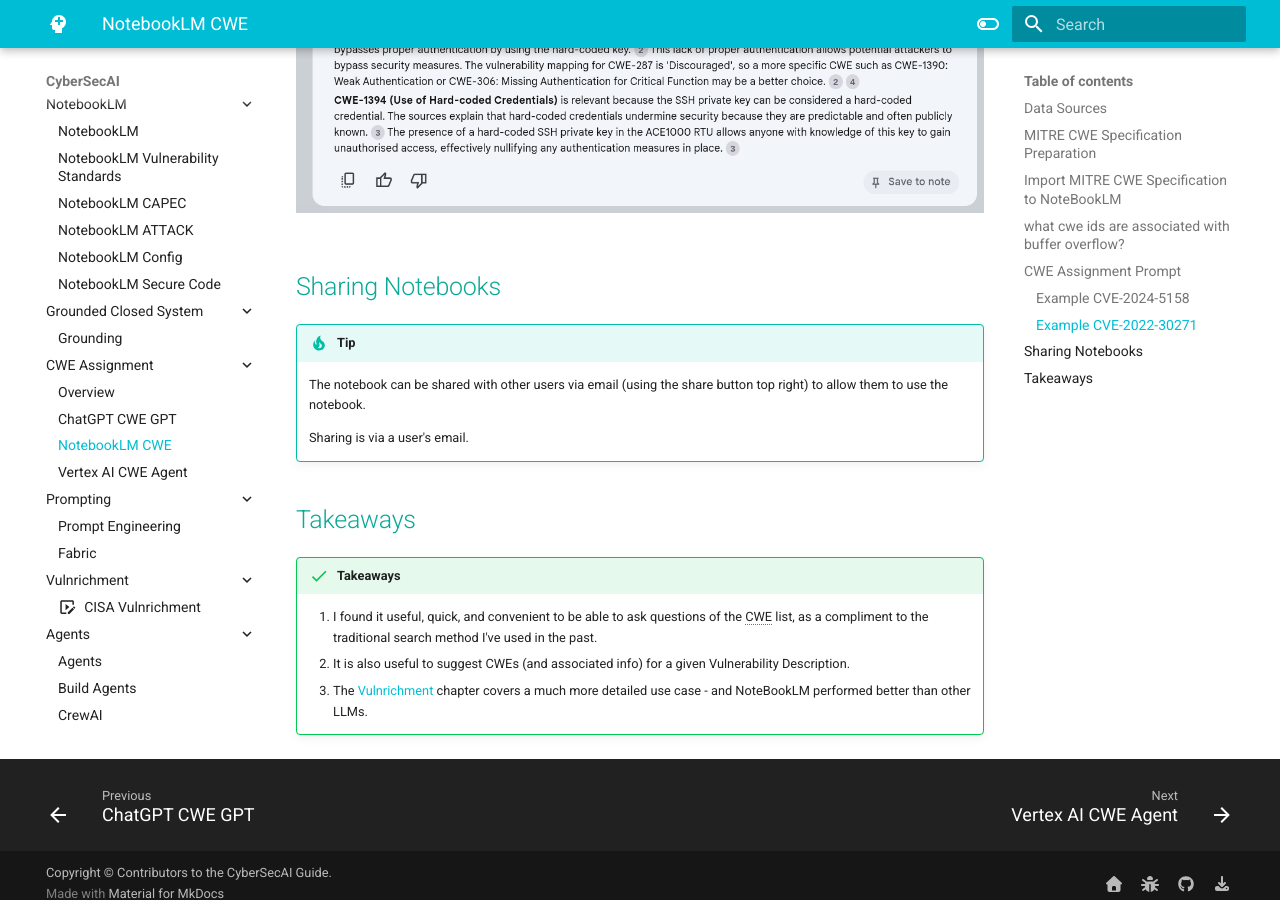
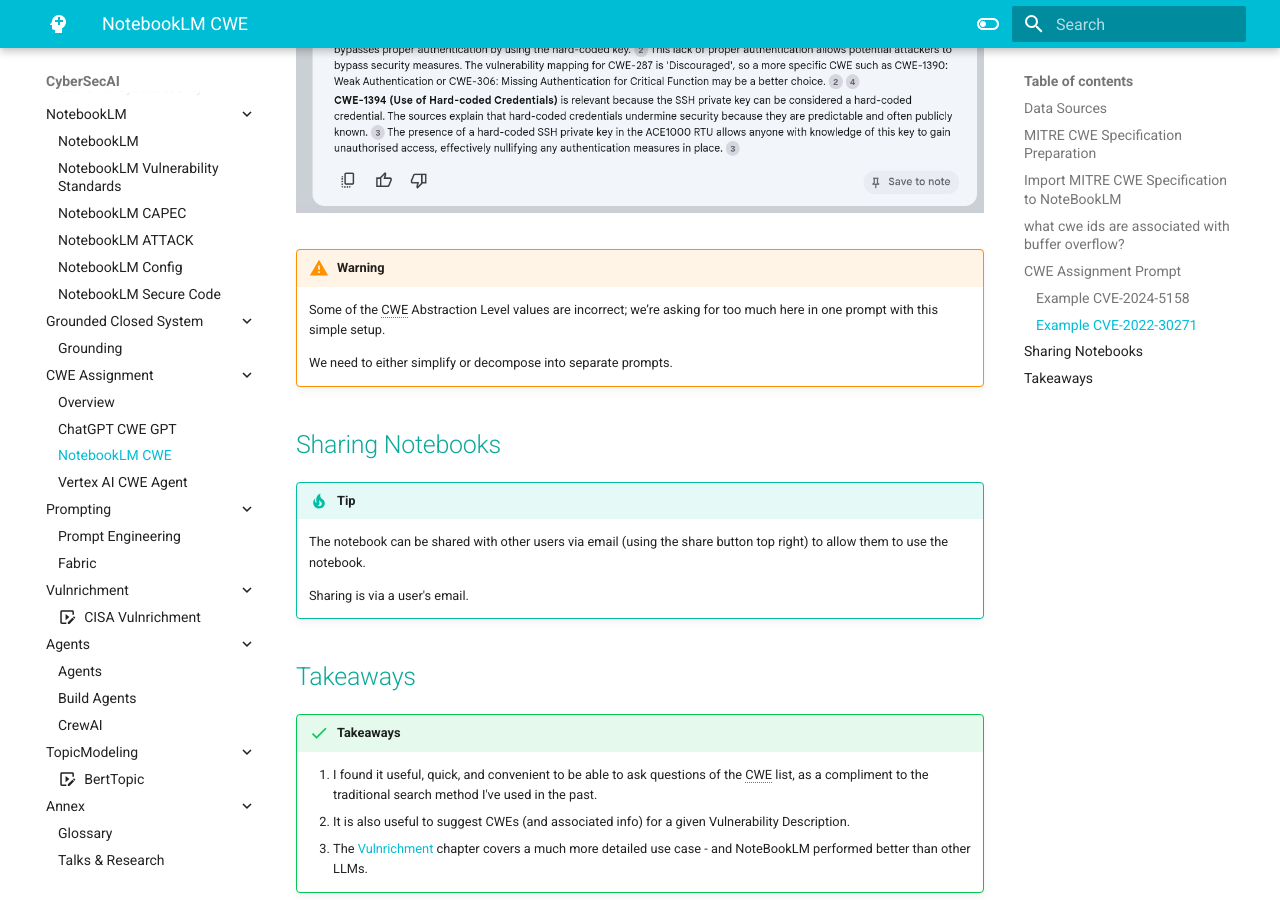
Before and after one commit to CyberSecAI/CyberSecAI.github.io, an MkDocs documentation site: the page built from docs/CWE_Assignment/NotebookLM_Cwe.md, in a window 1280 px wide and 900 px high, scrolled down 6156 px. Built offline with MkDocs 1.6.1 and Material for MkDocs 9.7.7, drawn with Linux system fonts in a browser that asks for light colours; comment, search, counter and statistics services are not loaded.

Commit message:
notebook cwe

```diff
--- a/docs/CWE_Assignment/NotebookLM_Cwe.md
+++ b/docs/CWE_Assignment/NotebookLM_Cwe.md
@@ -107,6 +107,12 @@
 ![](../assets/images/hardcoded_ssh_key.png)
 </figure>
 
+!!! Warning
+    Some of the CWE Abstraction Level values are incorrect; we’re asking for too much here in one prompt with this simple setup.
+
+    We need to either simplify or decompose into separate prompts.
+
+
 ## Sharing Notebooks
 
 !!! tip
```
Also changed, not shown: docs/NotebookLM/NotebookLM.md (+1 -1 lines), docs/Vulnrichment/Vulnrichment.md (+1 -1 lines).
